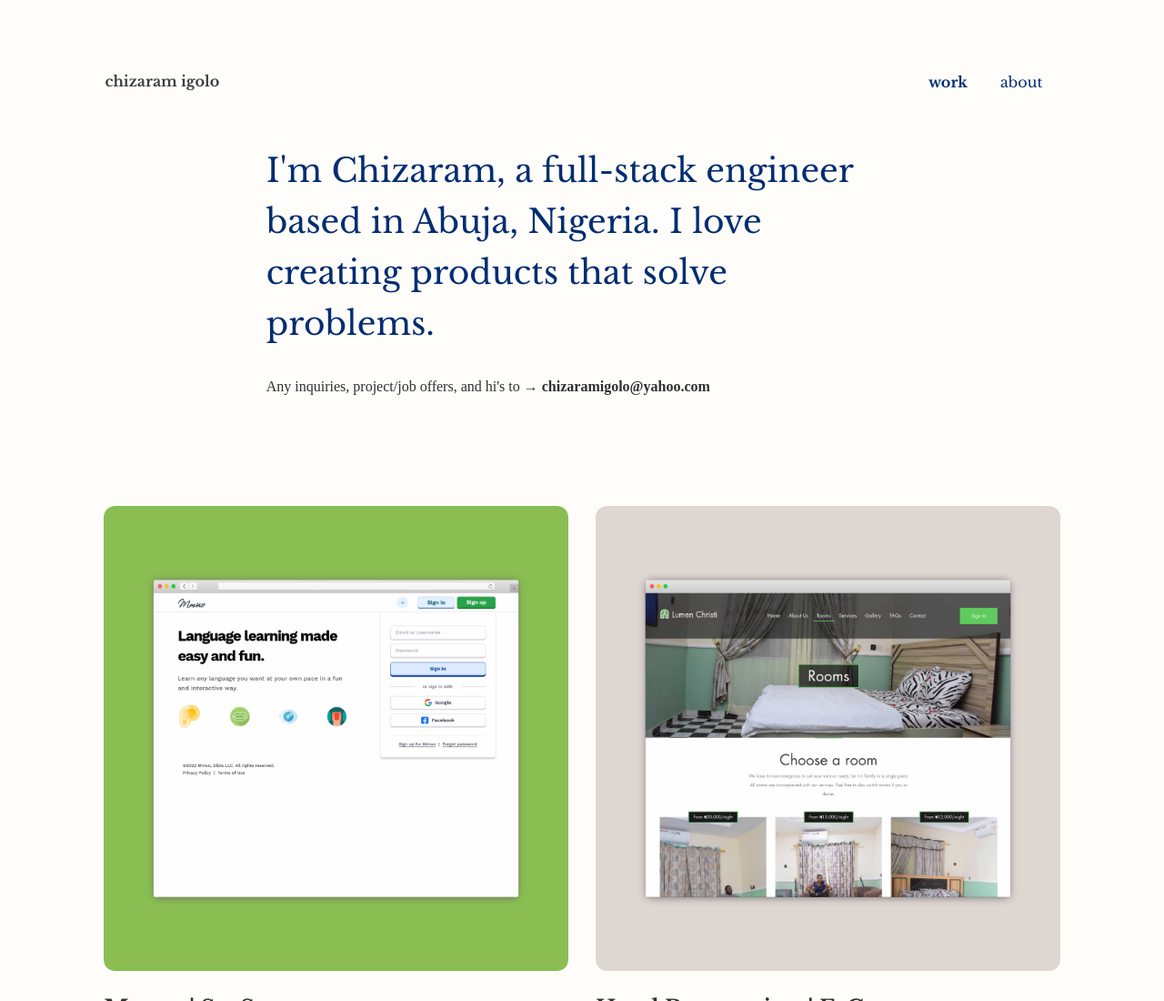
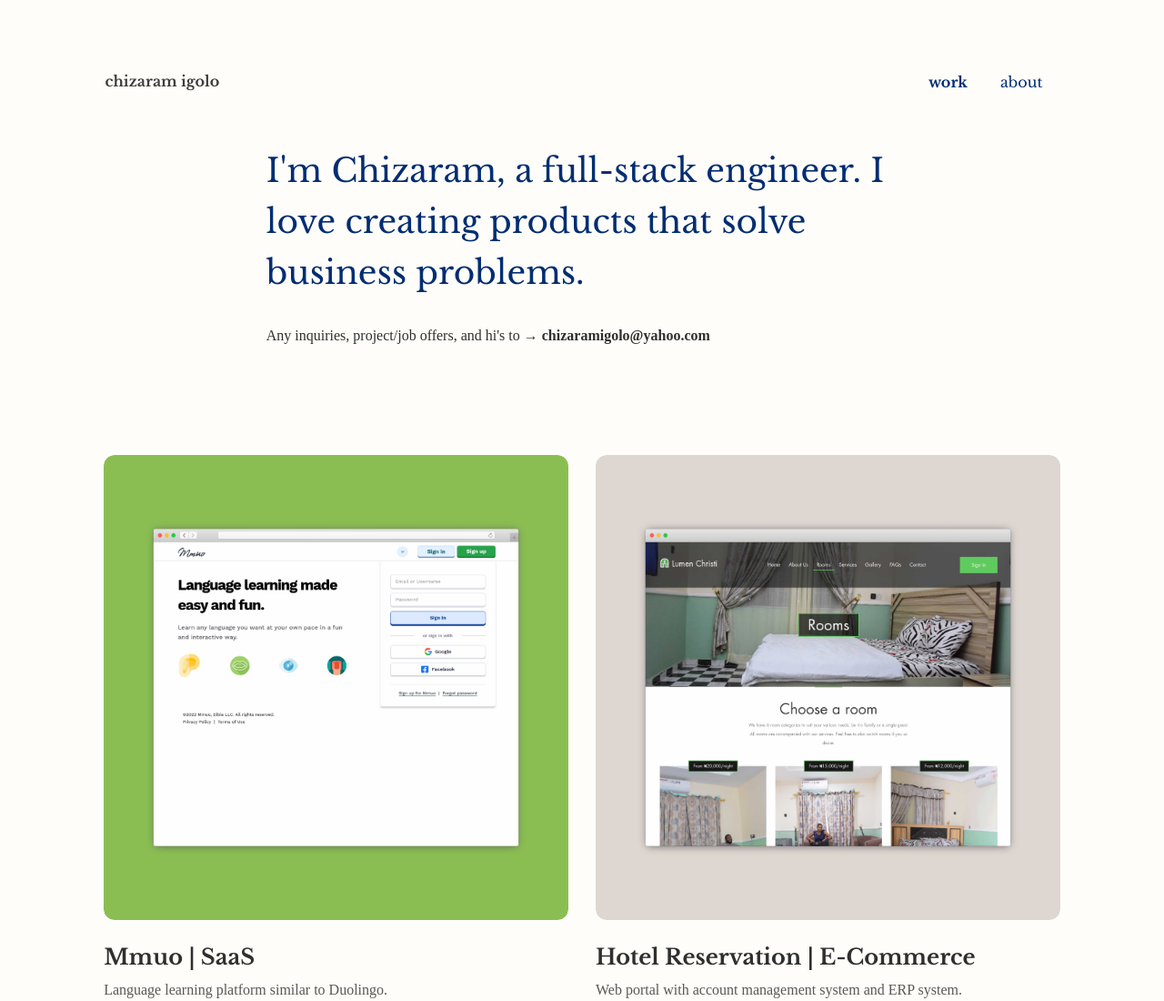
Before and after one commit to Chizaram-Igolo/chizaram-igolo.github.io, a plain HTML site: page index.html in a window 1280 px wide. Shown: the top 1100 px of the page at 91% size. Drawn offline with nearby package versions, Linux system fonts and the light colour scheme; a web font is replaced by a local one.

Commit message:
edited intro text on home page

```diff
--- a/index.html
+++ b/index.html
@@ -63,9 +63,8 @@
                     <div class="profile-hero">
                         <div class="profile-bio">
                             <div class="profile-about">
-                                <h2 style="text-align: left;">I'm Chizaram, a full-stack engineer based in Abuja,
-                                    Nigeria. I
-                                    love creating products that solve problems.</h2>
+                                <h2 style="text-align: left;">I'm Chizaram, a full-stack engineer. I
+                                    love creating products that solve business problems.</h2>
                                 <p style="text-align: left;"></p>
                                 <p style="text-align: left;">Any inquiries, project/job offers, and hi's to →
                                     <strong>chizaramigolo@yahoo.com</strong>
```
